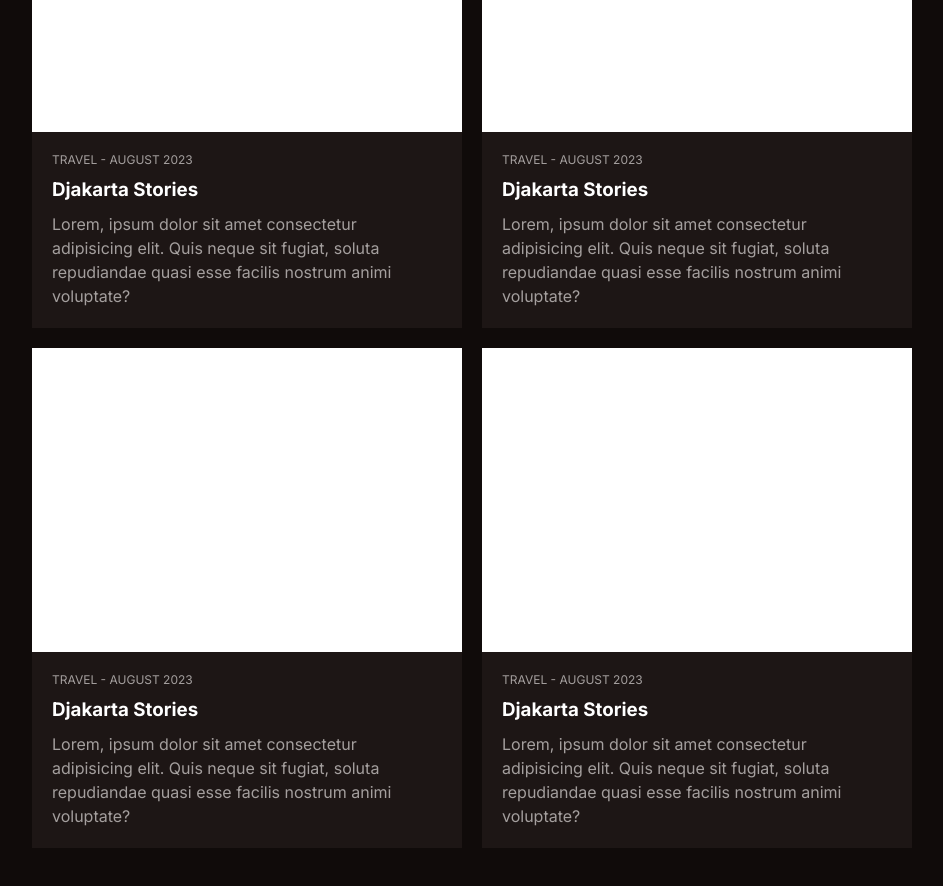
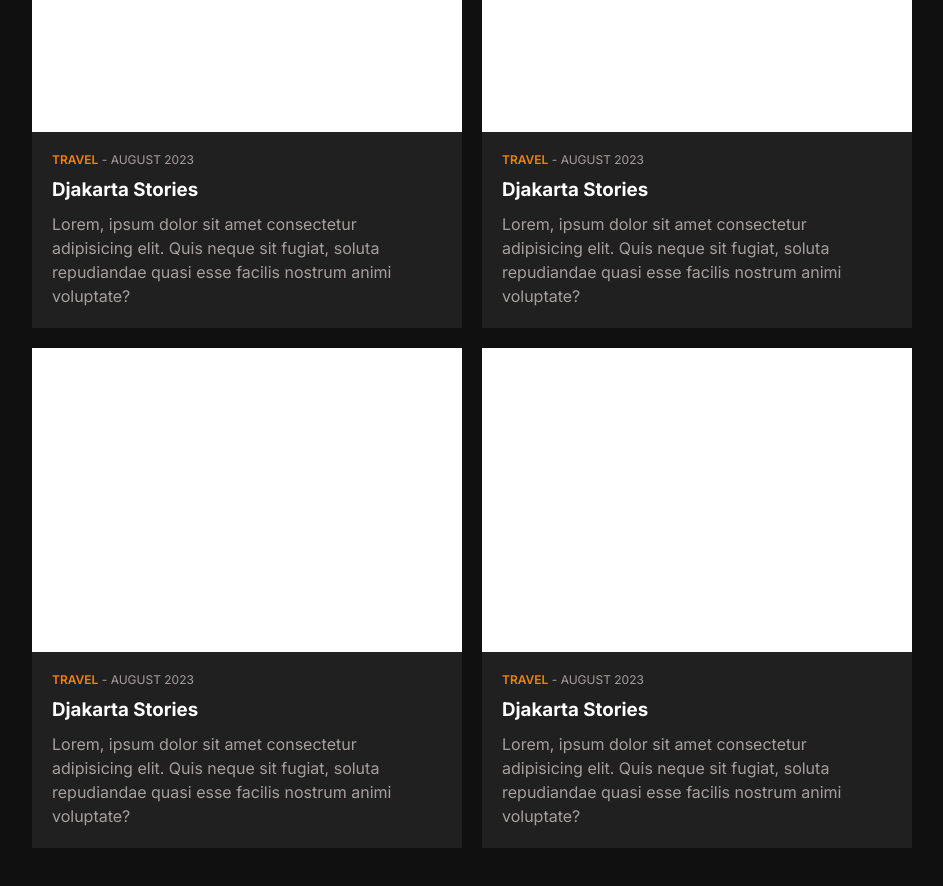
Before and after one commit to ivannoard/next-gallery, a Next.js app: page / in a window 1280 px wide. Shown: the part 2420-3306 px from the top of the page, without its empty margins (168-1111 px from the left). Built offline with nearby package versions, Linux system fonts and the light colour scheme.

Commit message:
prettify pages

```diff
--- a/app/globals.css
+++ b/app/globals.css
@@ -3,7 +3,7 @@
 @tailwind utilities;
 
 body {
-  background: #100b0a;
+  @apply bg-primary;
 }
 
 h1 {
@@ -49,7 +49,7 @@ h6 {
   transform: translateX(-100%);
 }
 .swipe-effect-item:hover::before {
-  background-color: #e09b53;
+  background-color: #f1830d;
   transform: translateX(0);
 }
 
--- a/app/page.jsx
+++ b/app/page.jsx
@@ -89,37 +89,37 @@ export default function Home() {
                 </a>
               </div>
               <div className="grid grid-cols-12 gap-3 lg:gap-5 mt-5">
-                <div className="col-span-12 lg:col-span-4 h-[500px] bg-white text-black relative">
+                <div className="col-span-12 md:col-span-6 lg:col-span-4 h-[500px] bg-white text-black relative">
                   <div className="absolute bottom-0 left-0 right-0 p-5 bg-blue-500 text-center">
                     <h4 className="tracking-[.4rem]">Djakarta</h4>
                     <p className="text-sm">15 photos</p>
                   </div>
                 </div>
-                <div className="col-span-12 lg:col-span-4 h-[500px] bg-white text-black relative">
+                <div className="col-span-12 md:col-span-6 lg:col-span-4 h-[500px] bg-white text-black relative">
                   <div className="absolute bottom-0 left-0 right-0 p-5 bg-blue-500 text-center">
                     <h4 className="tracking-[.4rem]">Semarang</h4>
                     <p className="text-sm">15 photos</p>
                   </div>
                 </div>
-                <div className="col-span-12 lg:col-span-4 h-[500px] bg-white text-black relative">
+                <div className="col-span-12 md:col-span-6 lg:col-span-4 h-[500px] bg-white text-black relative">
                   <div className="absolute bottom-0 left-0 right-0 p-5 bg-blue-500 text-center">
                     <h4 className="tracking-[.4rem]">Batang</h4>
                     <p className="text-sm">15 photos</p>
                   </div>
                 </div>
-                <div className="col-span-12 lg:col-span-4 h-[500px] bg-white text-black relative">
+                <div className="col-span-12 md:col-span-6 lg:col-span-4 h-[500px] bg-white text-black relative">
                   <div className="absolute bottom-0 left-0 right-0 p-5 bg-blue-500 text-center">
                     <h4 className="tracking-[.4rem]">Djakarta</h4>
                     <p className="text-sm">15 photos</p>
                   </div>
                 </div>
-                <div className="col-span-12 lg:col-span-4 h-[500px] bg-white text-black relative">
+                <div className="col-span-12 md:col-span-6 lg:col-span-4 h-[500px] bg-white text-black relative">
                   <div className="absolute bottom-0 left-0 right-0 p-5 bg-blue-500 text-center">
                     <h4 className="tracking-[.4rem]">Semarang</h4>
                     <p className="text-sm">15 photos</p>
                   </div>
                 </div>
-                <div className="col-span-12 lg:col-span-4 h-[500px] bg-white text-black relative">
+                <div className="col-span-12 md:col-span-6 lg:col-span-4 h-[500px] bg-white text-black relative">
                   <div className="absolute bottom-0 left-0 right-0 p-5 bg-blue-500 text-center">
                     <h4 className="tracking-[.4rem]">Batang</h4>
                     <p className="text-sm">15 photos</p>
@@ -161,60 +161,72 @@ export default function Home() {
                 </a>
               </div>
               <div className="grid grid-cols-12 gap-5 px-3 lg:px-40 mt-5">
-                <div className="col-span-12 lg:col-span-6 h-[500px] bg-white text-black relative">
-                  <div className="absolute bottom-0 left-0 right-0 p-5 bg-[#1d1615] text-white">
+                <div className="col-span-12 md:col-span-6 lg:col-span-6 h-[500px] bg-white text-black relative">
+                  <div className="absolute bottom-0 left-0 right-0 p-5 bg-secondary text-white">
                     <div className="blog-title">
-                      <p className="text-xs mb-2 text-[#A49F9E]">
-                        TRAVEL - AUGUST 2023
+                      <p className="text-xs mb-2 text-muted">
+                        <span className="text-highlight font-semibold">
+                          TRAVEL
+                        </span>{" "}
+                        - AUGUST 2023
                       </p>
                     </div>
                     <h3 className="mb-2">Djakarta Stories</h3>
-                    <p className="text-[#A49F9E]">
+                    <p className="text-muted">
                       Lorem, ipsum dolor sit amet consectetur adipisicing elit.
                       Quis neque sit fugiat, soluta repudiandae quasi esse
                       facilis nostrum animi voluptate?
                     </p>
                   </div>
                 </div>
-                <div className="col-span-12 lg:col-span-6 h-[500px] bg-white text-black relative">
-                  <div className="absolute bottom-0 left-0 right-0 p-5 bg-[#1d1615] text-white">
+                <div className="col-span-12 md:col-span-6 lg:col-span-6 h-[500px] bg-white text-black relative">
+                  <div className="absolute bottom-0 left-0 right-0 p-5 bg-secondary text-white">
                     <div className="blog-title">
-                      <p className="text-xs mb-2 text-[#A49F9E]">
-                        TRAVEL - AUGUST 2023
+                      <p className="text-xs mb-2 text-muted">
+                        <span className="text-highlight font-semibold">
+                          TRAVEL
+                        </span>{" "}
+                        - AUGUST 2023
                       </p>
                     </div>
                     <h3 className="mb-2">Djakarta Stories</h3>
-                    <p className="text-[#A49F9E]">
+                    <p className="text-muted">
                       Lorem, ipsum dolor sit amet consectetur adipisicing elit.
                       Quis neque sit fugiat, soluta repudiandae quasi esse
                       facilis nostrum animi voluptate?
                     </p>
                   </div>
                 </div>
-                <div className="col-span-12 lg:col-span-6 h-[500px] bg-white text-black relative">
-                  <div className="absolute bottom-0 left-0 right-0 p-5 bg-[#1d1615] text-white">
+                <div className="col-span-12 md:col-span-6 lg:col-span-6 h-[500px] bg-white text-black relative">
+                  <div className="absolute bottom-0 left-0 right-0 p-5 bg-secondary text-white">
                     <div className="blog-title">
-                      <p className="text-xs mb-2 text-[#A49F9E]">
-                        TRAVEL - AUGUST 2023
+                      <p className="text-xs mb-2 text-muted">
+                        <span className="text-highlight font-semibold">
+                          TRAVEL
+                        </span>{" "}
+                        - AUGUST 2023
                       </p>
                     </div>
                     <h3 className="mb-2">Djakarta Stories</h3>
-                    <p className="text-[#A49F9E]">
+                    <p className="text-muted">
                       Lorem, ipsum dolor sit amet consectetur adipisicing elit.
                       Quis neque sit fugiat, soluta repudiandae quasi esse
                       facilis nostrum animi voluptate?
                     </p>
                   </div>
                 </div>
-                <div className="col-span-12 lg:col-span-6 h-[500px] bg-white text-black relative">
-                  <div className="absolute bottom-0 left-0 right-0 p-5 bg-[#1d1615] text-white">
+                <div className="col-span-12 md:col-span-6 lg:col-span-6 h-[500px] bg-white text-black relative">
+                  <div className="absolute bottom-0 left-0 right-0 p-5 bg-secondary text-white">
                     <div className="blog-title">
-                      <p className="text-xs mb-2 text-[#A49F9E]">
-                        TRAVEL - AUGUST 2023
+                      <p className="text-xs mb-2 text-muted">
+                        <span className="text-highlight font-semibold">
+                          TRAVEL
+                        </span>{" "}
+                        - AUGUST 2023
                       </p>
                     </div>
                     <h3 className="mb-2">Djakarta Stories</h3>
-                    <p className="text-[#A49F9E]">
+                    <p className="text-muted">
                       Lorem, ipsum dolor sit amet consectetur adipisicing elit.
                       Quis neque sit fugiat, soluta repudiandae quasi esse
                       facilis nostrum animi voluptate?
--- a/tailwind.config.js
+++ b/tailwind.config.js
@@ -7,6 +7,12 @@ module.exports = {
   ],
   theme: {
     extend: {
+      colors: {
+        primary: "#101010",
+        secondary: "#202020",
+        muted: "#A49F9E",
+        highlight: "#f1830d",
+      },
       aspectRatio: {
         vertical: "9/16",
         "vertical-sm": "4/3",
```
Also changed, not shown: app/blog/page.jsx (+18 -16 lines).
